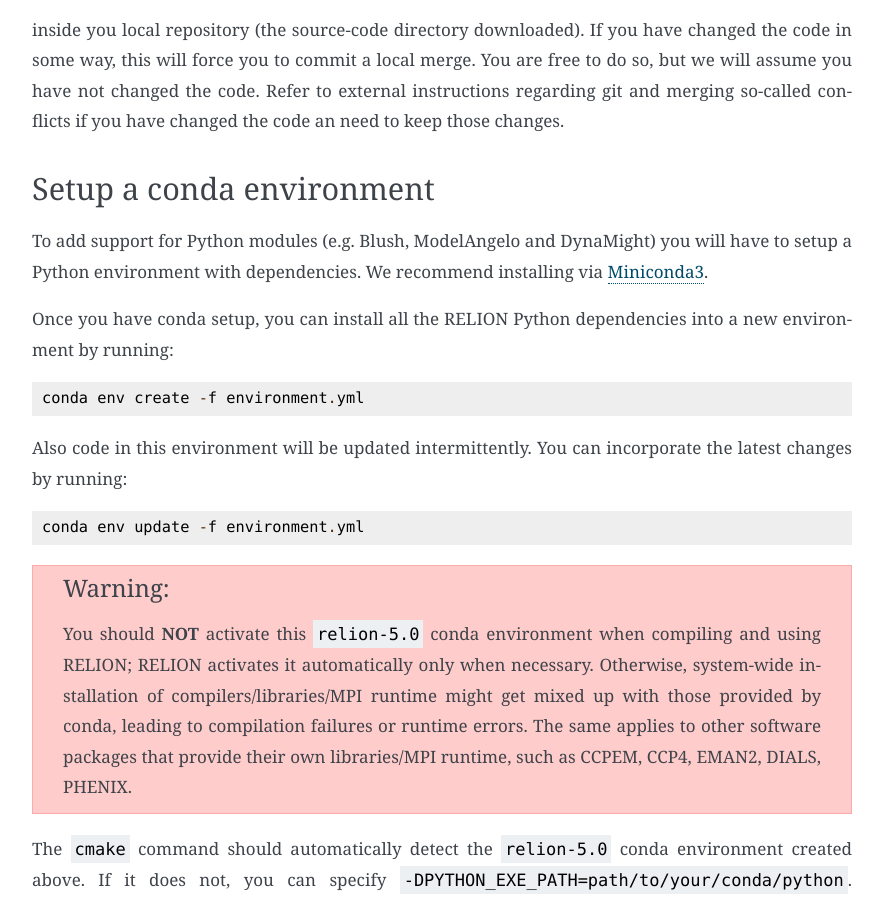
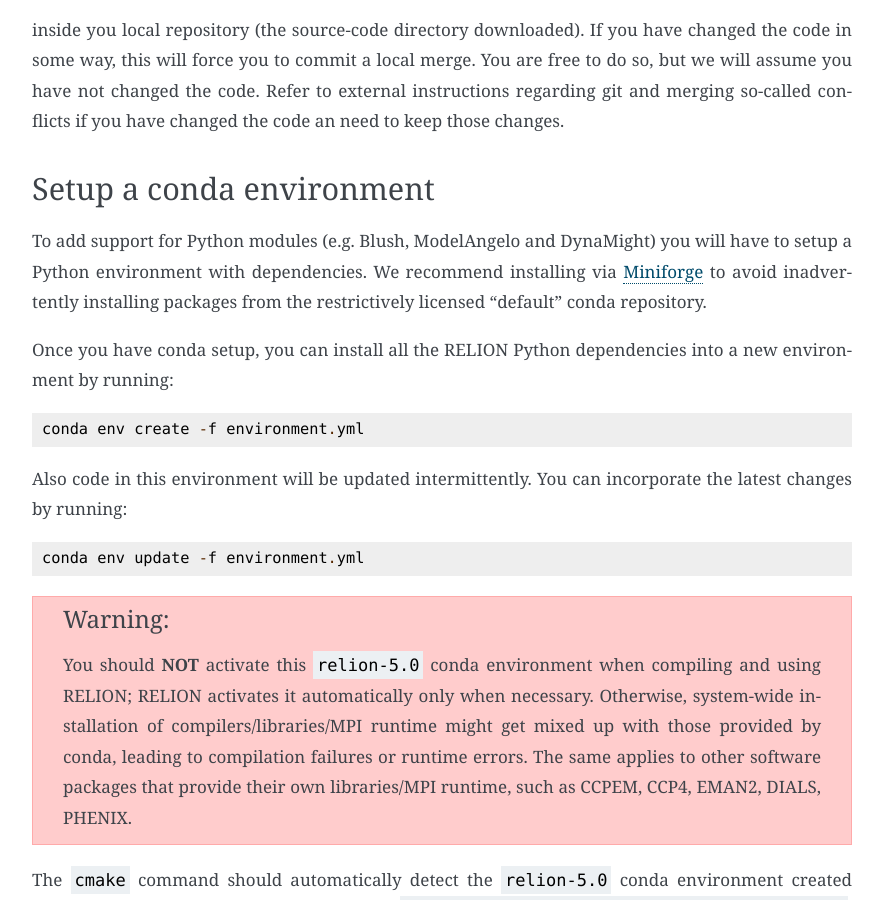
Before and after one commit to 3dem/relion-documents, a Sphinx documentation site: the page built from source/Installation.rst, in a window 1280 px wide and 900 px high, scrolled down 3328 px. Shown: the whole window, without its empty margins (308-1191 px from the left). Built offline with Sphinx 7.4.7, drawn with Linux system fonts in a browser that asks for light colours; cross-references to code outside the pages are shown as plain code.

Commit message:
Recommend Miniforge instead of Miniconda.

```diff
--- a/source/Installation.rst
+++ b/source/Installation.rst
@@ -139,7 +139,7 @@ Setup a conda environment
 -------------------------
 
 To add support for Python modules (e.g. Blush, ModelAngelo and DynaMight) you will have to setup a Python environment with dependencies.
-We recommend installing via `Miniconda3 <https://docs.conda.io/en/latest/miniconda.html>`_.
+We recommend installing via `Miniforge <https://github.com/conda-forge/miniforge>`_ to avoid inadvertently installing packages from the restrictively licensed "default" conda repository.
 
 Once you have conda setup, you can install all the RELION Python dependencies into a new environment by running::
 
```
